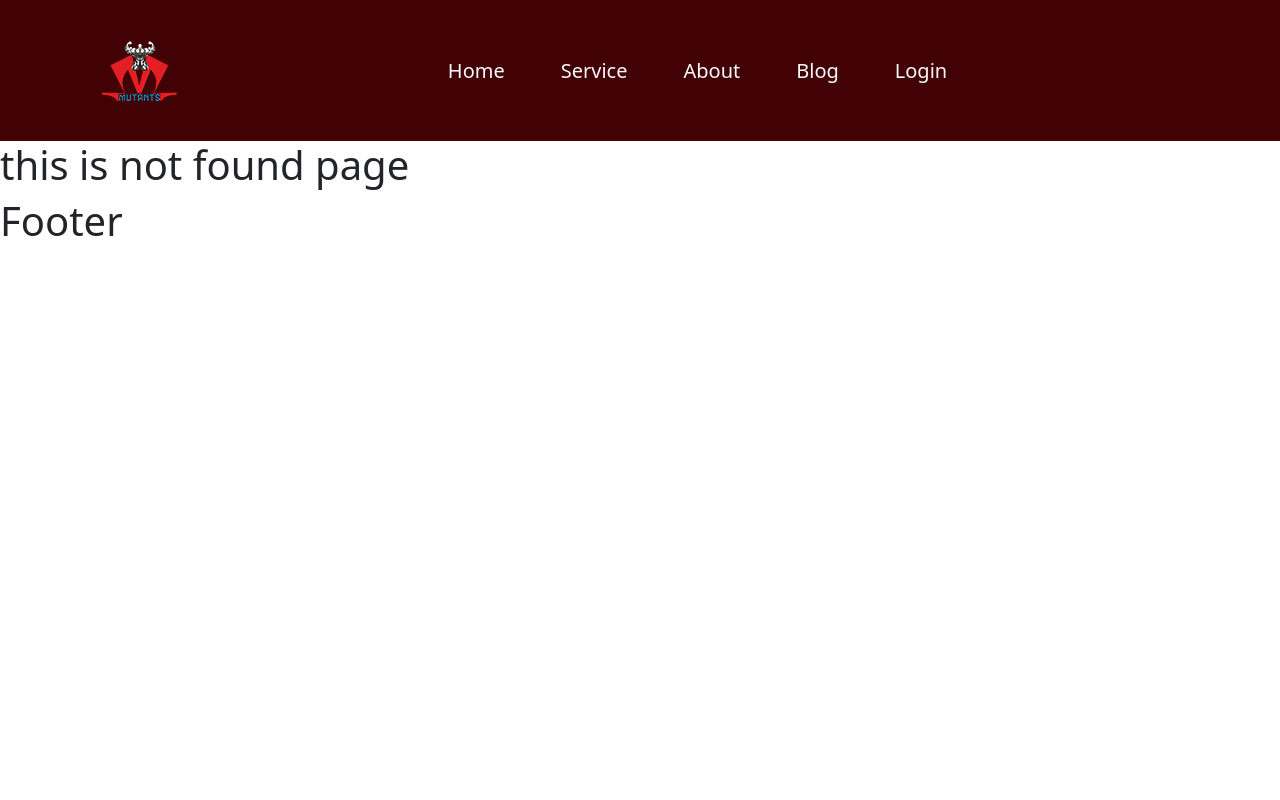
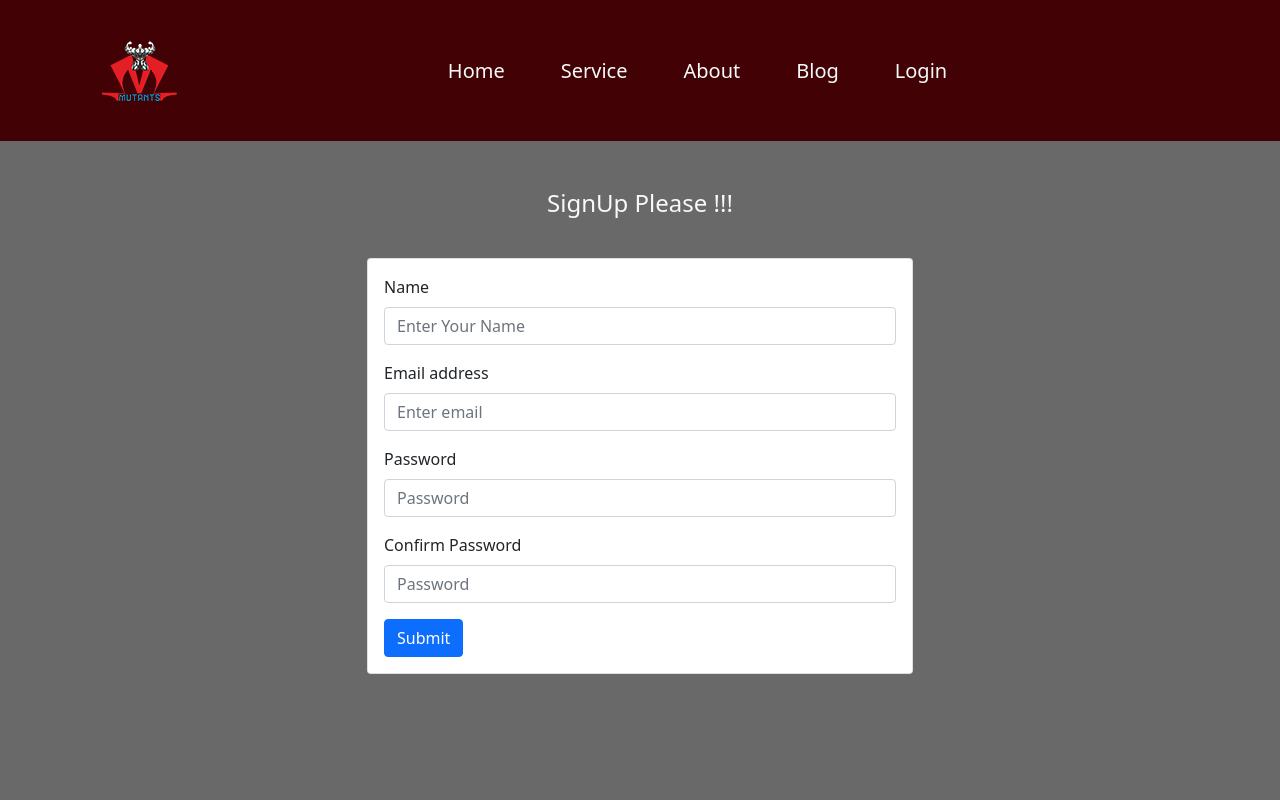
Before and after one commit to Jonied-mirza-shakib/gym-trainer-interactive-website, a React (Create React App) app: page /signUp in a window 1280 px wide. Before the commit this address had no page. Shown: the top 800 px of the page. Built offline with nearby package versions, Linux system fonts and the light colour scheme.

Commit message:
complete login page

```diff
--- a/package.json
+++ b/package.json
@@ -7,9 +7,11 @@
     "@testing-library/react": "^13.1.1",
     "@testing-library/user-event": "^13.5.0",
     "bootstrap": "^5.1.3",
+    "firebase": "^9.6.11",
     "react": "^18.0.0",
     "react-bootstrap": "^2.2.3",
     "react-dom": "^18.0.0",
+    "react-firebase-hooks": "^5.0.3",
     "react-router-dom": "^6.3.0",
     "react-scripts": "5.0.1",
     "web-vitals": "^2.1.4"
--- a/src/App.js
+++ b/src/App.js
@@ -7,6 +7,7 @@ import About from './component/About/About'
 import Blog from './component/Blog/Blog'
 import Login from './component/Login/Login'
 import CheckOut from './component/CheckOut/CheckOut'
+import SignUp from './component/SignUp/SignUp'
 import NotFound from './component/NotFound/NotFound'
 import Footer from './component/Footer/Footer';
 
@@ -20,6 +21,7 @@ function App() {
         <Route path="/about" element={<About />} />
         <Route path="/blog" element={<Blog />} />
         <Route path="/login" element={<Login />} />
+        <Route path="/signUp" element={<SignUp />} />
         <Route path="/checkout" element={<CheckOut />} />
         <Route path="*" element={<NotFound />} />
       </Routes>
--- a/src/component/Login/Login.css
+++ b/src/component/Login/Login.css
@@ -0,0 +1,8 @@
+.login {
+    height: 100vh;
+    background-color: dimgrey;
+}
+
+.login .card {
+    margin: 0 auto;
+}
--- a/src/component/Login/Login.js
+++ b/src/component/Login/Login.js
@@ -1,10 +1,72 @@
-import React from 'react';
+import React, { useState } from 'react';
+import { Form, Button } from 'react-bootstrap';
+import { Link, useLocation, useNavigate } from 'react-router-dom';
+import { useSignInWithEmailAndPassword } from 'react-firebase-hooks/auth';
 import './Login.css'
+import auth from '../../firebase.init';
+
 
 const Login = () => {
+    const [email, setEmail] = useState('');
+    const [password, setPassword] = useState('');
+    const [
+        signInWithEmailAndPassword,
+        user,
+        loading,
+        error,
+    ] = useSignInWithEmailAndPassword(auth);
+
+    const navigate = useNavigate();
+    const location = useLocation();
+    const from = location.state?.from?.pathname || '/';
+
+    const handleEmail = event => {
+        setEmail(event.target.value);
+    }
+
+    const handlePassword = event => {
+        setPassword(event.target.value)
+    }
+
+    if (user) {
+        navigate(from, { replace: true });
+    }
+
+    const handleLoginform = event => {
+        event.preventDefault();
+        signInWithEmailAndPassword(email, password);
+
+    }
     return (
-        <div>
-            <h2>Login page</h2>
+        <div className='login'>
+            <div className="container">
+                <div className="row">
+                    <h4 className='fs-4 text-light text-center pt-5 pb-3'>Login Please !!!</h4>
+                    <div className="col-6 mx-auto">
+                        <div className="card">
+                            <div className="card-body">
+                                <Form onSubmit={handleLoginform}>
+                                    <Form.Group className="mb-3" controlId="formBasicEmail">
+                                        <Form.Label>Email address</Form.Label>
+                                        <Form.Control onBlur={handleEmail} type="email" placeholder="Enter email" required />
+                                    </Form.Group>
+
+                                    <Form.Group className="mb-3" controlId="formBasicPassword">
+                                        <Form.Label>Password</Form.Label>
+                                        <Form.Control onBlur={handlePassword} type="password" placeholder="Password" required />
+                                    </Form.Group>
+                                    <input className='form-submit btn btn-primary' type="submit" value="Login" />
+                                </Form>
+                                <p style={{ color: 'red' }}>{error?.message}</p>
+                                {
+                                    loading && <p>Loading...</p>
+                                }
+                                <p> Are You New Person? <span> <Link className='text-warning' to='/signUp' >Create an Account</Link></span> </p>
+                            </div>
+                        </div>
+                    </div>
+                </div>
+            </div>
         </div>
     );
 };
--- /dev/null
+++ b/src/component/SignUp/SignUp.js
@@ -0,0 +1,91 @@
+import React, { useState } from 'react';
+import { Form, Button } from 'react-bootstrap';
+import { useCreateUserWithEmailAndPassword } from 'react-firebase-hooks/auth';
+import { useNavigate } from 'react-router-dom';
+import auth from '../../firebase.init';
+
+
+const SignUp = () => {
+    const [name, setName] = useState('');
+    const [email, setEmail] = useState('');
+    const [password, setPassword] = useState('');
+    const [Confirmpassword, setConfirmpassword] = useState('');
+    const [error, setError] = useState('');
+    const navigate = useNavigate();
+    const [
+        createUserWithEmailAndPassword,
+        user,
+        loading,
+        hookError,
+    ] = useCreateUserWithEmailAndPassword(auth);
+    const handleName = event => {
+        setName(event.target.value)
+    }
+    const handleEmail = event => {
+        setEmail(event.target.value)
+    }
+    const handlePassword = event => {
+        setPassword(event.target.value)
+    }
+    const handleConfirmPassword = event => {
+        setConfirmpassword(event.target.value)
+    }
+
+    if (user) {
+        navigate('/')
+    }
+    const handleSignUpForm = event => {
+        event.preventDefault()
+        if (password !== Confirmpassword) {
+            setError('Your two password did not match')
+            return;
+        }
+        createUserWithEmailAndPassword(email, password)
+    }
+
+    return (
+        <div>
+            <div className='login'>
+                <div className="container">
+                    <div className="row">
+                        <h4 className='fs-4 text-light text-center pt-5 pb-3'>SignUp Please !!!</h4>
+                        <p className='text-white'>{loading}</p>
+                        <div className="col-6 mx-auto">
+                            <div className="card">
+                                <div className="card-body">
+                                    <Form onSubmit={handleSignUpForm}>
+                                        <Form.Group className="mb-3" controlId="formBasicEmail">
+                                            <Form.Label>Name</Form.Label>
+                                            <Form.Control onBlur={handleName} type="text" placeholder="Enter Your Name" required />
+                                        </Form.Group>
+                                        <Form.Group className="mb-3" controlId="formBasicEmail">
+                                            <Form.Label>Email address</Form.Label>
+                                            <Form.Control onBlur={handleEmail} type="email" placeholder="Enter email" required />
+                                        </Form.Group>
+                                        <Form.Group className="mb-3" controlId="formBasicPassword">
+                                            <Form.Label>Password</Form.Label>
+                                            <Form.Control onBlur={handlePassword} type="password" placeholder="Password" required />
+                                        </Form.Group>
+                                        <Form.Group className="mb-3" controlId="formBasicPassword">
+                                            <Form.Label>Confirm Password</Form.Label>
+                                            <Form.Control onBlur={handleConfirmPassword} type="password" placeholder="Password" required />
+                                        </Form.Group>
+                                        <p style={{ color: 'red' }}>{error?.message}</p>
+                                        {
+                                            loading && <p>Loading...</p>
+                                        }
+                                        <Button variant="primary" type="submit" required>
+                                            Submit
+                                        </Button>
+                                    </Form>
+                                </div>
+                            </div>
+                        </div>
+                    </div>
+                </div>
+            </div>
+        </div>
+    );
+};
+
+export default SignUp;
--- /dev/null
+++ b/src/firebase.init.js
@@ -0,0 +1,21 @@
+// Import the functions you need from the SDKs you need
+import { initializeApp } from "firebase/app";
+import { getAuth } from "firebase/auth";
+
+// TODO: Add SDKs for Firebase products that you want to use
+// https://firebase.google.com/docs/web/setup#available-libraries
+
+// Your web app's Firebase configuration
+const firebaseConfig = {
+    apiKey: "AIzaSyBXkAKYSGnMrNj5wkJpr1ZUovyzsJ5Sfeg",
+    authDomain: "simple-firebase-authenti-d1e89.firebaseapp.com",
+    projectId: "simple-firebase-authenti-d1e89",
+    storageBucket: "simple-firebase-authenti-d1e89.appspot.com",
+    messagingSenderId: "1017753169803",
+    appId: "1:1017753169803:web:69bbc1377529478064498e"
+};
+
+// Initialize Firebase
+const app = initializeApp(firebaseConfig);
+const auth = getAuth(app)
+export default auth;
```
Also changed, not shown: 1 other file (tests, documents, lock files or other folders).
